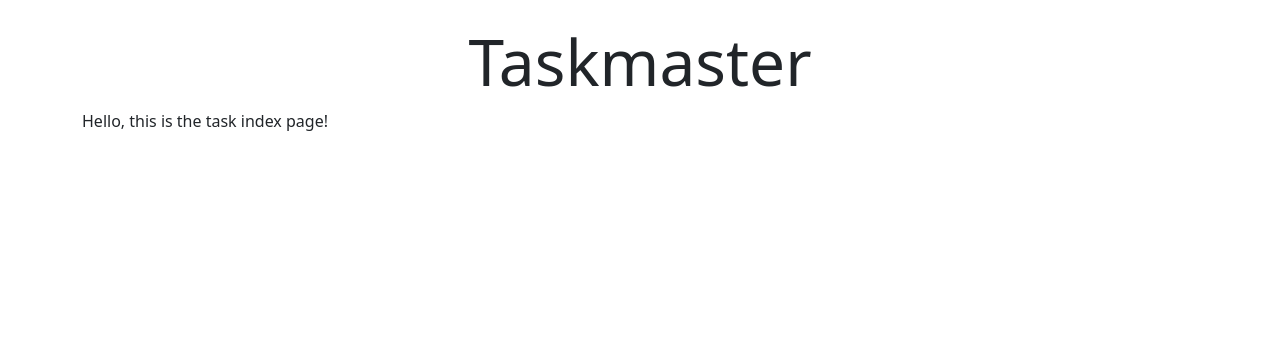
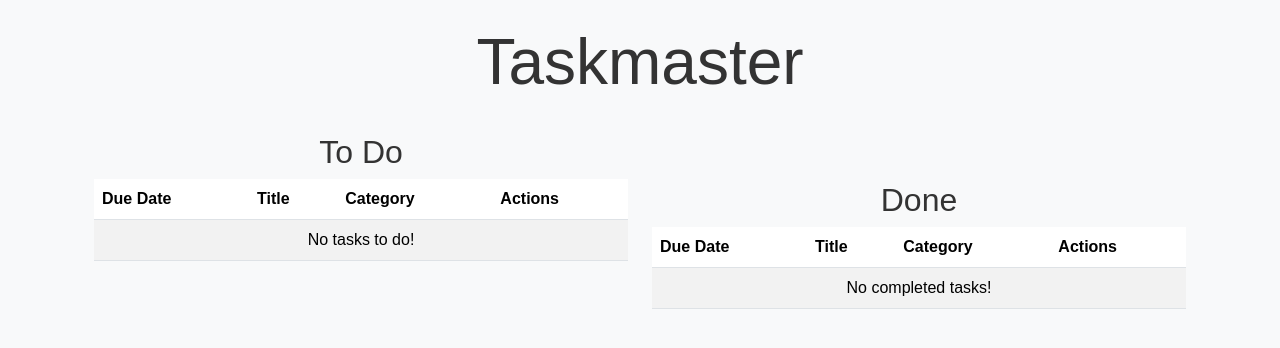
Before and after one commit to JamieJB123/taskmaster, a Django app: page / in a window 1280 px wide. Shown: the top 348 px of the page. Run offline with Django 5.2, Linux system fonts and the light colour scheme; data that the repository does not hold is empty; parts of the project's set-up code (start-up, migrations or seed data) failed here and were passed over; some libraries are stand-ins or nearby versions; some web fonts are replaced.

Commit message:
Set up views / templates / settings to display task data in to-do & done tables

```diff
--- a/taskmaster/settings.py
+++ b/taskmaster/settings.py
@@ -125,7 +125,9 @@ USE_TZ = True
 # Static files (CSS, JavaScript, Images)
 # https://docs.djangoproject.com/en/5.2/howto/static-files/
 
-STATIC_URL = 'static/'
+STATIC_URL = '/static/'
+STATICFILES_DIRS = [os.path.join(BASE_DIR, 'static')]
+
 
 # Default primary key field type
 # https://docs.djangoproject.com/en/5.2/ref/settings/#default-auto-field
--- a/tasks/templates/tasks/index.html
+++ b/tasks/templates/tasks/index.html
@@ -13,7 +13,7 @@
     <!-- font-awesome -->
 	<link rel="stylesheet" href="https://cdnjs.cloudflare.com/ajax/libs/font-awesome/6.6.0/css/all.min.css" integrity="sha512-Kc323vGBEqzTmouAECnVceyQqyqdsSiqLQISBL29aUW4U/M7pSPA/gEUZQqv1cwx4OnYxTxve5UMg5GT6L4JJg==" crossorigin="anonymous" referrerpolicy="no-referrer" />
 	<!-- custom styles -->
-
+    <link rel="stylesheet" href="{% static 'css/style.css' %}">
 </head>
 
 <body>
@@ -25,8 +25,70 @@
         </div>
 
         <!-- Columns for to-do and done go here -->
-        <p>Hello, this is the task index page!</p>
-
+        <div class="container mt-4">
+            <div class="row">
+                <div class="col-lg-6">
+                    <h2 class="text-center">To Do</h2>
+                    <table class="table table-striped">
+                        <thead>
+                            <tr>
+                                <th>Due Date</th>
+                                <th>Title</th>
+                                <th>Category</th>
+                                <th>Actions</th>
+                            </tr>
+                        </thead>
+                        <tbody>
+                            {% for task in to_do_tasks %}
+                            <tr>
+                                <td>{{ task.due_date }}</td>
+                                <td>{{ task.title }}</td>
+                                <td>{{ task.category.name }}</td>
+                                <td>
+                                    <a href="#"><i class="fa-regular fa-square checkbox-btn"></i></a>
+                                    <a href="#"><i class="fa-solid fa-trash-can delete-btn"></i></a>
+                                </td>
+                            </tr>
+                            {% empty %}
+                            <tr>
+                                <td colspan="4" class="text-center">No tasks to do!</td>
+                            </tr>
+                            {% endfor %}
+                        </tbody>
+                    </table>
+                </div>
+                <div class="col-lg-6">
+                    <h2 class="text-center mt-5">Done</h2>
+                    <table class="table table-striped">
+                        <thead>
+                            <tr>
+                                <th>Due Date</th>
+                                <th>Title</th>
+                                <th>Category</th>
+                                <th>Actions</th>
+                            </tr>
+                        </thead>
+                        <tbody>
+                            {% for task in done_tasks %}
+                            <tr>
+                                <td>{{ task.due_date }}</td>
+                                <td>{{ task.title }}</td>
+                                <td>{{ task.category.name }}</td>
+                                <td>
+                                    <a href="#"><i class="fa-regular fa-square-check checkbox-btn"></i></a>
+                                    <a href="#"><i class="fa-solid fa-trash-can delete-btn"></i></a>
+                                </td>
+                            </tr>
+                            {% empty %}
+                            <tr>
+                                <td colspan="4" class="text-center">No completed tasks!</td>
+                            </tr>
+                            {% endfor %}
+                        </tbody>
+                    </table>
+                </div>
+            </div>
+        </div>
     </div>
 
     <!-- bootstrap -->
--- a/tasks/views.py
+++ b/tasks/views.py
@@ -1,6 +1,14 @@
 from django.shortcuts import render
-
-# Create your views here.
+from .models import Task
 
 def home(request):
-    return render(request, 'tasks/index.html')
+    # Fetch tasks based on their completion status
+    to_do_tasks = Task.objects.filter(completed_status=False).order_by("due_date")
+    done_tasks = Task.objects.filter(completed_status=True).order_by("due_date")
+
+    # Pass the tasks to the template
+    context = {
+        'to_do_tasks': to_do_tasks,
+        'done_tasks': done_tasks,
+    }
+    return render(request, 'tasks/index.html', context)
```
Also changed, not shown: 1 other file.
